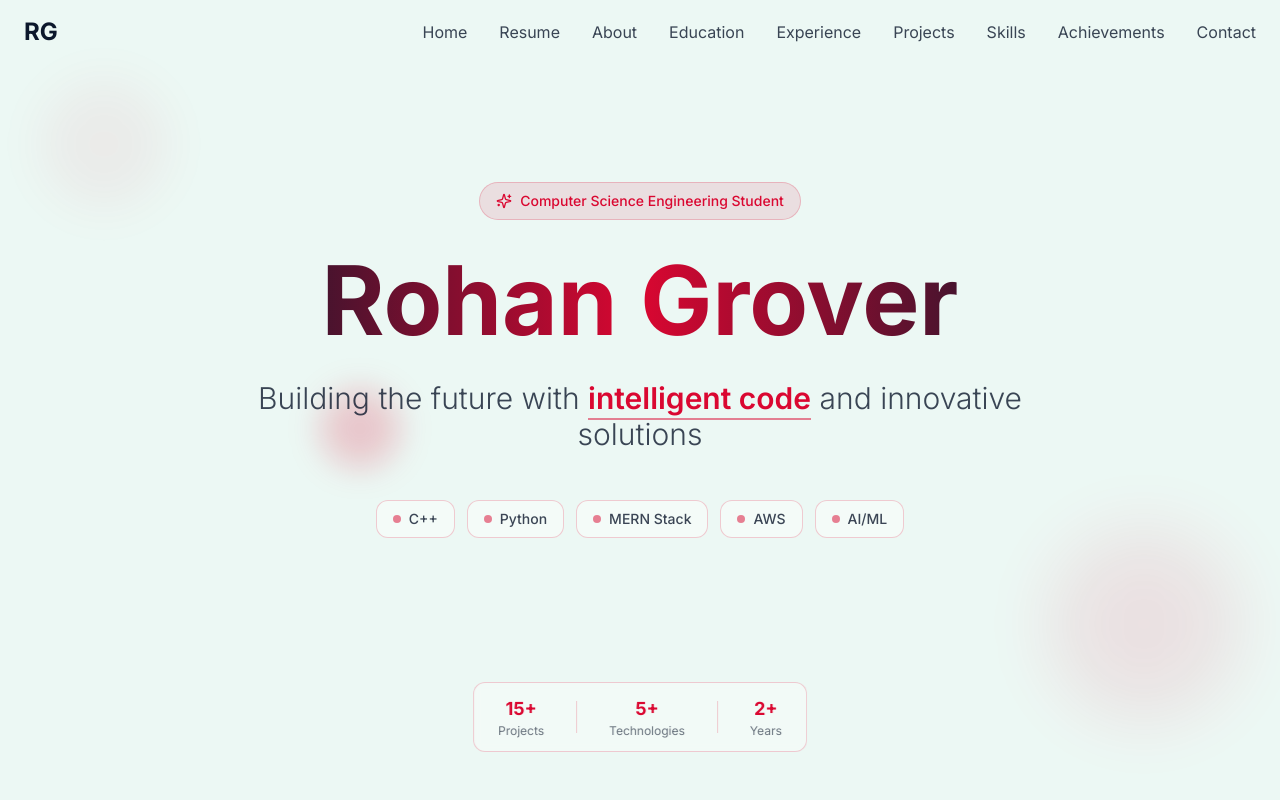
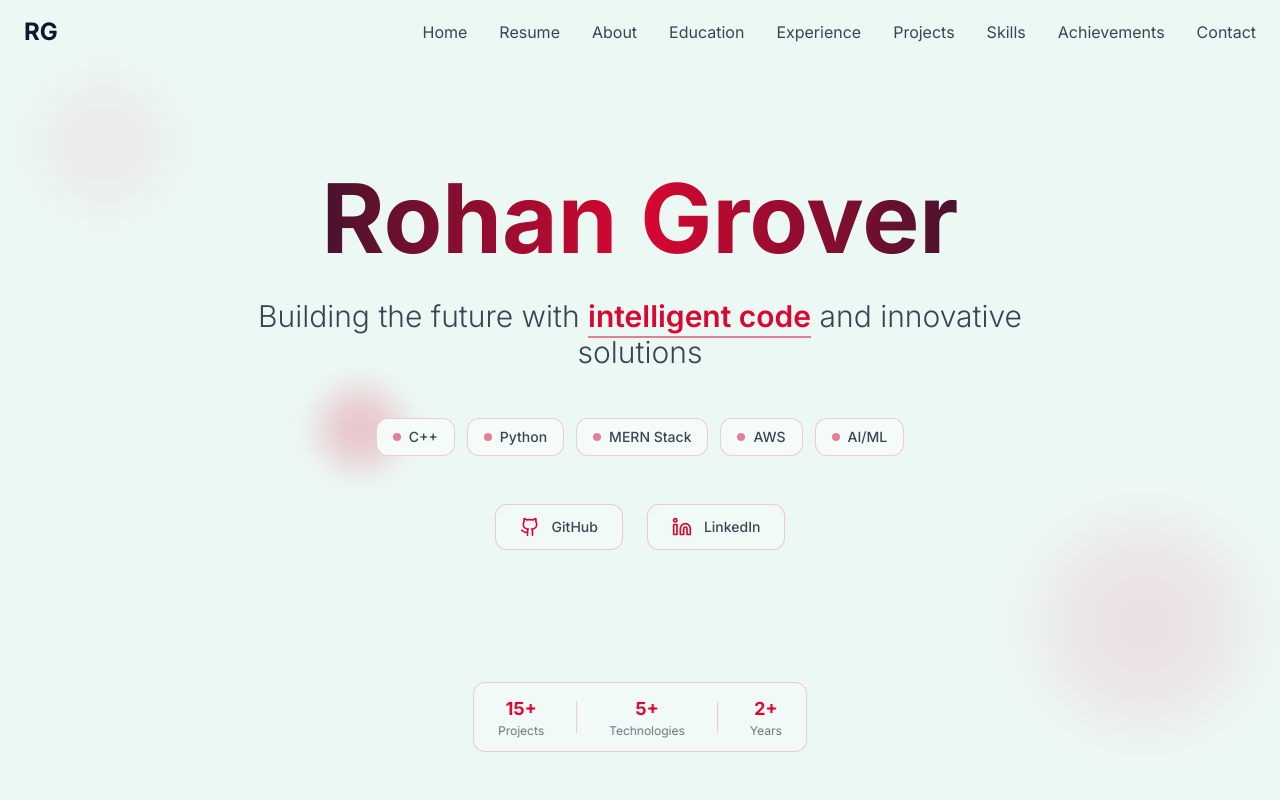
Before and after one commit to Rohan12306105/rohan-grover-portfolio-spark-77, a React (Vite) app: page / in a window 1280 px wide. Shown: the top 800 px of the page. Built offline with nearby package versions, Linux system fonts and the light colour scheme.

Commit message:
Implement hero and about me changes
- Added zoom effect to about me section contact details.
- Removed "computer science engineering student" from hero.
- Added GitHub and LinkedIn links to hero section.

```diff
--- a/src/components/About.tsx
+++ b/src/components/About.tsx
@@ -38,7 +38,7 @@ const About = () => {
 
           {/* Contact Info */}
           <div className="space-y-6">
-            <Card className="card-gradient p-6 border border-primary/20 hover:border-primary/40 transition-all duration-300 hover:shadow-glow-primary">
+            <Card className="card-gradient p-6 border border-primary/20 hover:border-primary/40 transition-all duration-300 hover:shadow-glow-primary hover:scale-105 hover:z-10">
               <div className="flex items-center space-x-4">
                 <div className="w-12 h-12 bg-primary/20 rounded-full flex items-center justify-center">
                   <MapPin className="h-6 w-6 text-primary" />
@@ -50,7 +50,7 @@ const About = () => {
               </div>
             </Card>
 
-            <Card className="card-gradient p-6 border border-primary/20 hover:border-primary/40 transition-all duration-300 hover:shadow-glow-primary">
+            <Card className="card-gradient p-6 border border-primary/20 hover:border-primary/40 transition-all duration-300 hover:shadow-glow-primary hover:scale-105 hover:z-10">
               <div className="flex items-center space-x-4">
                 <div className="w-12 h-12 bg-primary/20 rounded-full flex items-center justify-center">
                   <Mail className="h-6 w-6 text-primary" />
@@ -67,7 +67,7 @@ const About = () => {
               </div>
             </Card>
 
-            <Card className="card-gradient p-6 border border-primary/20 hover:border-primary/40 transition-all duration-300 hover:shadow-glow-primary">
+            <Card className="card-gradient p-6 border border-primary/20 hover:border-primary/40 transition-all duration-300 hover:shadow-glow-primary hover:scale-105 hover:z-10">
               <div className="flex items-center space-x-4">
                 <div className="w-12 h-12 bg-primary/20 rounded-full flex items-center justify-center">
                   <Phone className="h-6 w-6 text-primary" />
--- a/src/components/Hero.tsx
+++ b/src/components/Hero.tsx
@@ -1,5 +1,5 @@
 import { Button } from "@/components/ui/button";
-import { ArrowRight, Sparkles, Code2, Briefcase } from "lucide-react";
+import { ArrowRight, Sparkles, Code2, Briefcase, Github, Linkedin } from "lucide-react";
 
 const Hero = () => {
   const scrollToSection = (sectionId: string) => {
@@ -18,11 +18,6 @@ const Hero = () => {
       {/* Content */}
       <div className="relative z-10 text-center px-6 max-w-5xl mx-auto">
         <div className="animate-fade-in">
-          {/* Badge */}
-          <div className="inline-flex items-center gap-2 px-4 py-2 bg-primary/10 border border-primary/20 rounded-full mb-8">
-            <Sparkles className="h-4 w-4 text-primary" />
-            <span className="text-sm font-medium text-primary">Computer Science Engineering Student</span>
-          </div>
 
           <h1 className="text-6xl md:text-8xl font-bold mb-8 bg-gradient-to-r from-foreground via-primary to-foreground bg-clip-text text-transparent leading-tight">
             Rohan Grover
@@ -38,13 +33,35 @@ const Hero = () => {
           </p>
 
           {/* Skills Highlight */}
-          <div className="flex flex-wrap justify-center gap-3 mb-20">
+          <div className="flex flex-wrap justify-center gap-3 mb-12">
             {["C++", "Python", "MERN Stack", "AWS", "AI/ML"].map((skill, index) => (
               <div key={skill} className="flex items-center gap-2 px-4 py-2 bg-card border border-primary/20 rounded-lg hover:border-primary/40 transition-all duration-300">
                 <div className="w-2 h-2 bg-primary rounded-full animate-pulse"></div>
                 <span className="text-sm font-medium text-foreground/80">{skill}</span>
               </div>
             ))}
+          </div>
+
+          {/* Social Links */}
+          <div className="flex justify-center gap-6 mb-20">
+            <a
+              href="https://github.com/rohangrover06"
+              target="_blank"
+              rel="noopener noreferrer"
+              className="flex items-center gap-3 px-6 py-3 bg-card/80 border border-primary/20 rounded-xl hover:border-primary/40 hover:bg-card transition-all duration-300 hover:scale-105"
+            >
+              <Github className="h-5 w-5 text-primary" />
+              <span className="text-sm font-medium text-foreground/80">GitHub</span>
+            </a>
+            <a
+              href="https://linkedin.com/in/rohan-grover-06"
+              target="_blank"
+              rel="noopener noreferrer"
+              className="flex items-center gap-3 px-6 py-3 bg-card/80 border border-primary/20 rounded-xl hover:border-primary/40 hover:bg-card transition-all duration-300 hover:scale-105"
+            >
+              <Linkedin className="h-5 w-5 text-primary" />
+              <span className="text-sm font-medium text-foreground/80">LinkedIn</span>
+            </a>
           </div>
 
         </div>
```
